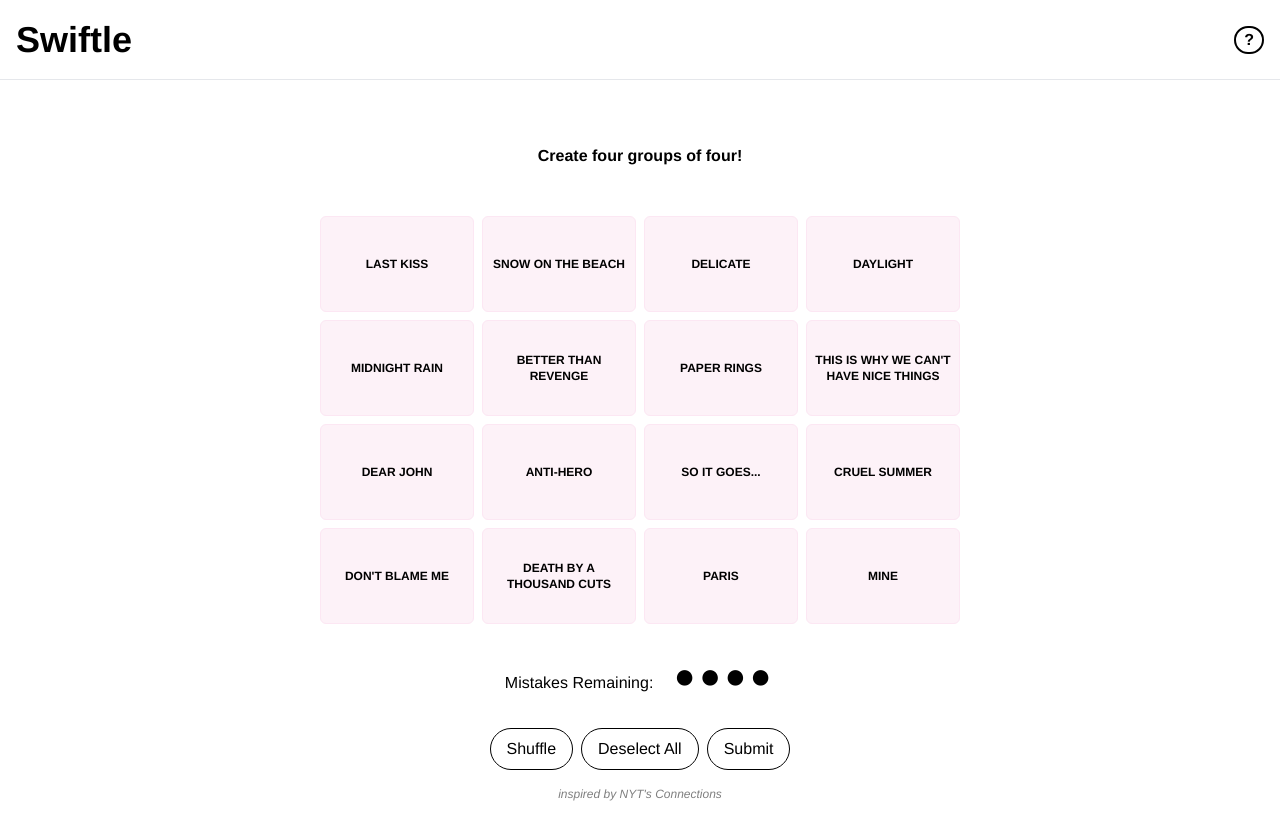
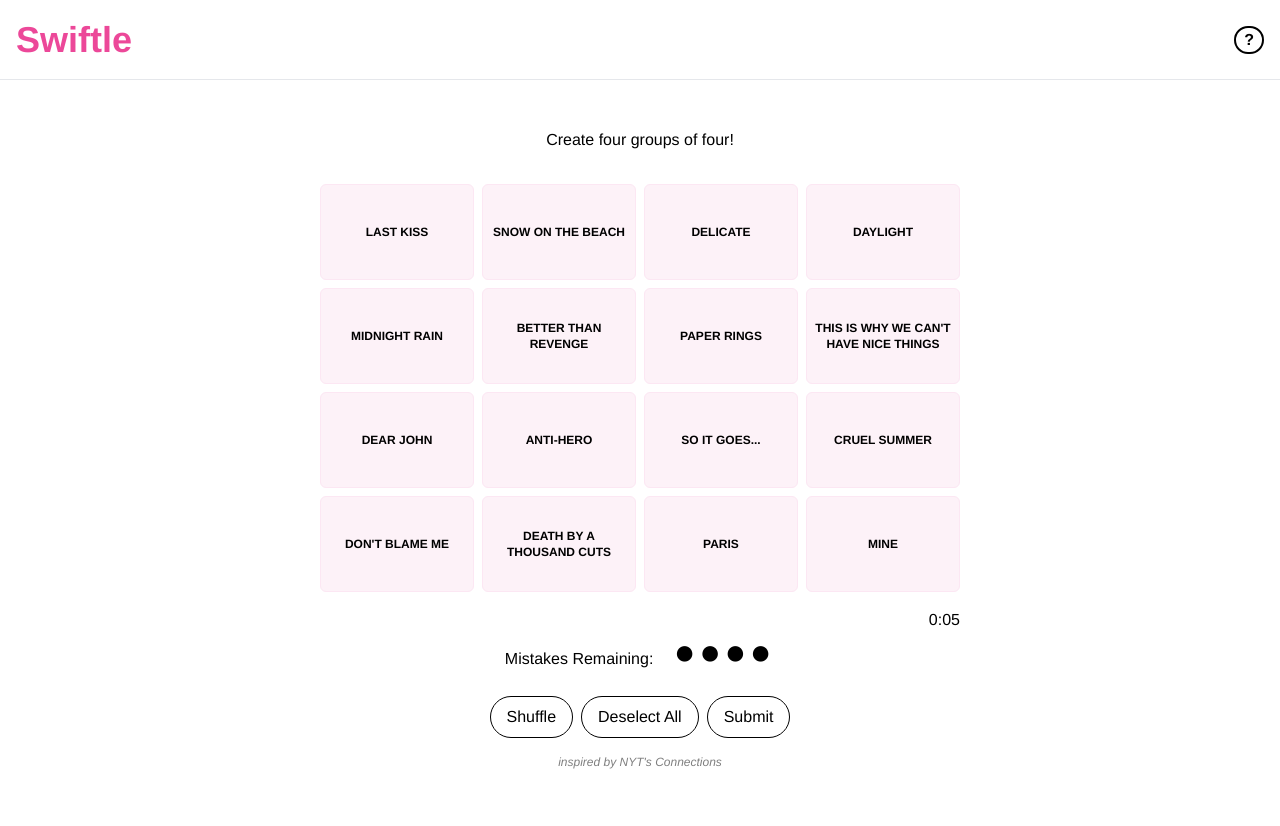
Before and after one commit to samanthacabrera/swiftle, a React (Vite) app: page / in a window 1280 px wide. After the commit the page ends 800 px from the top, so only its background shows below. Built offline with nearby package versions, Linux system fonts and the light colour scheme.

Commit message:
add timer, add gameWon state and card

```diff
--- a/src/Board.jsx
+++ b/src/Board.jsx
@@ -1,4 +1,4 @@
-import { useEffect, useState } from "react";
+import { useEffect, useState, useRef } from "react";
 import allsongs from "./songs";
 
 const shuffleArray = (array) => {
@@ -42,6 +42,13 @@
   setGroups([]);
   setError("");
   setMistakes(0);
+  setTime(0);
+  setGameWon(false);
+
+  if (timerRef.current) clearInterval(timerRef.current);
+  timerRef.current = setInterval(() => {
+    setTime((prev) => prev + 1);
+  }, 1000);
 };
 
 
@@ -52,11 +59,21 @@
   const [error, setError] = useState("");
   const [mistakes, setMistakes] = useState(0);
   const [almostDone, setAlmostDone] = useState(false);
+  const [time, setTime] = useState(0);
+  const timerRef = useRef(null);
+  const [gameWon, setGameWon] = useState(false);
 
   const maxMistakes = 4;
 
   useEffect(() => {
     setSongs(getInitialSongs());
+    // start timer
+    timerRef.current = setInterval(() => {
+      setTime((prev) => prev + 1);
+    }, 1000);
+    return () => {
+      clearInterval(timerRef.current);
+    };
   }, []);
 
   const toggleSelect = (songObj) => {
@@ -91,9 +108,13 @@
     setSelected([]);
     setError("");
 
-      if (newGroups.length === 3) {
+    if (newGroups.length === 4) {
+      setGameWon(true);
+      if (timerRef.current) clearInterval(timerRef.current);
+    } else if (newGroups.length === 3) {
       setAlmostDone(true);
     }
+
     } else if (mostCommonAlbum[1] === 3) {
       setMistakes((prev) => prev + 1);
       setAlmostDone(true);
@@ -105,7 +126,6 @@
       setSelected([]);
     }
   };
-
 
   const handleShuffle = () => {
     setSongs(shuffleArray(songs));
@@ -120,7 +140,8 @@
 
   return (
     <div className="p-4 max-w-2xl mx-auto text-center">
-      <p className="font-semibold my-12">Create four groups of four!</p>
+
+      <p className="my-8">Create four groups of four!</p>
 
       {groups.length > 0 && (
         <div className="mb-6 grid gap-4 sm:grid-cols-2">
@@ -157,45 +178,27 @@
           </button>
         ))}
       </div>
+      {!gameWon && (
+        <p className="text-right">
+          {Math.floor(time / 60)}:{String(time % 60).padStart(2, "0")}
+        </p>
+      )}
 
-      <p className="my-8">
+      {!gameWon && (
+        <p className="">
           Mistakes Remaining:{" "}
           <span className="text-4xl tracking-widest ml-4">
             {"●".repeat(maxMistakes - mistakes) + "○".repeat(mistakes)}
           </span>
         </p>
-
-      {gameOver && (
-        <div className="my-4 text-red-500">
-          You've reached the maximum number of mistakes. Game over!
-        </div>
       )}
 
       {error && <p className="my-4 text-red-500">{error}</p>}
 
-
       <div className="flex flex-wrap gap-2 justify-center my-6">
-        <button
-          onClick={handleShuffle}
-          disabled={gameOver}
-          className="py-2 px-4 rounded-full border border-black"
-        >
-          Shuffle
-        </button>
-        <button
-          onClick={handleDeselect}
-          disabled={gameOver}
-          className="py-2 px-4 rounded-full border border-black"
-        >
-          Deselect All
-        </button>
-        <button
-          onClick={handleSubmitGroup}
-          disabled={gameOver}
-          className="py-2 px-4 rounded-full border border-black"
-        >
-          Submit
-        </button>
+        {!gameWon && <button onClick={handleShuffle} disabled={gameOver} className="py-2 px-4 rounded-full border border-black">Shuffle</button>}
+        {!gameWon && <button onClick={handleDeselect} disabled={gameOver} className="py-2 px-4 rounded-full border border-black">Deselect All</button>}
+        {!gameWon && <button onClick={handleSubmitGroup} disabled={gameOver} className="py-2 px-4 rounded-full border border-black">Submit</button>}
       </div>
 
       {gameOver && (
@@ -210,6 +213,19 @@
         </div>
       )}
 
+      {gameWon && (
+          <div className="my-4 p-4 border border-green-500 bg-green-100 rounded-lg">
+            <p className="font-semibold text-green-700 text-lg">Congratulations! 🎉</p>
+            <p>You completed all groups in {Math.floor(time / 60)}:{String(time % 60).padStart(2, "0")} minutes.</p>
+            <button
+              onClick={handleRestart}
+              className="mt-4 py-2 px-4 rounded-full border border-black text-black"
+            >
+              Play Again
+            </button>
+          </div>
+        )}
+
       <p className="relative bottom-2 opacity-50 text-xs italic">inspired by NYT's <a href="https://www.nytimes.com/games/connections" target="_blank" className="hover:underline">Connections</a></p>
     </div>
   );
--- a/src/Header.jsx
+++ b/src/Header.jsx
@@ -7,7 +7,7 @@
     return (
         <>
             <div className="flex items-center w-screen h-[10vh] border-b font-bold relative">
-                <h1 className="text-4xl ml-4">Swiftle</h1>
+                <h1 className="text-pink-500 text-4xl ml-4">Swiftle</h1>
                 <div className="absolute right-4">
                     <button
                         onClick={() => setShowDropdown((prev) => !prev)}
```
Lines whose indentation alone changed are shown as unchanged.
